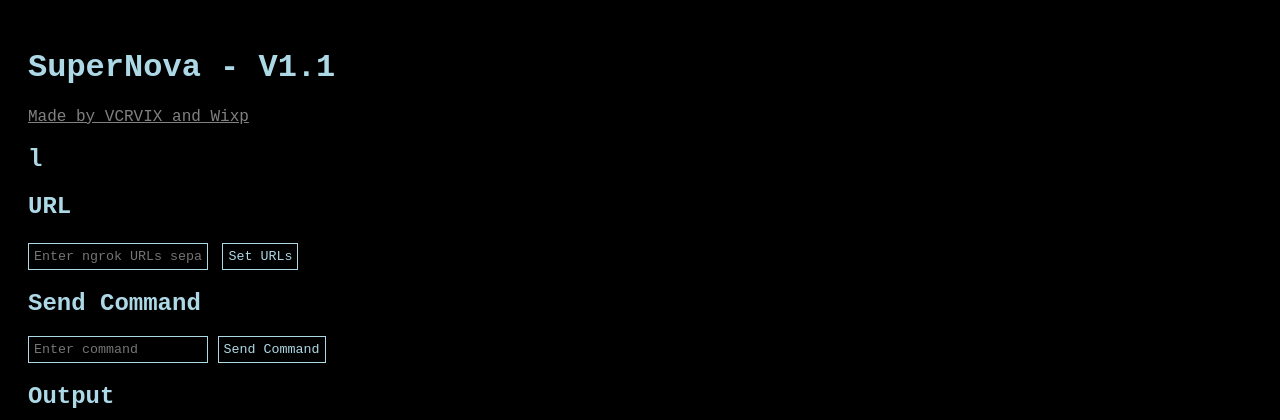
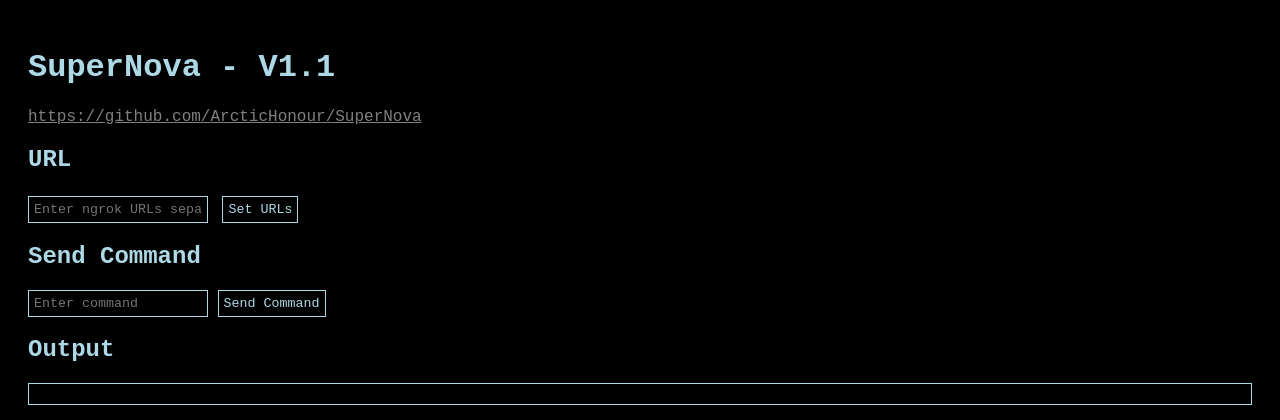
Before and after one commit to ArcticHonour/SuperNova, a Flask app: page / in a window 1280 px wide. Shown: the top 420 px of the page. Run offline with Flask 3, Linux system fonts and the light colour scheme.

Commit message:
Update index.html

```diff
--- a/templates/index.html
+++ b/templates/index.html
@@ -1,9 +1,10 @@
 <!DOCTYPE html>
 <html lang="en">
 <head>
+    <link rel="icon" href="{{ url_for('static', filename='icon.png') }}" type="image/png">
     <meta charset="UTF-8">
     <meta name="viewport" content="width=device-width, initial-scale=1.0">
-    <title>Command Center</title>
+    <title>SuperNova - V1.1</title>
     <script src="https://code.jquery.com/jquery-3.6.0.min.js"></script>
     <style>
         body {
@@ -46,8 +47,7 @@
 </head>
 <body>
     <h1>SuperNova - V1.1</h1>
-    <a href="https://www.example.com" style="color: grey;">Made by VCRVIX and Wixp</a>
-    <h2>l </h2>
+    <a href="https://https://github.com/ArcticHonour/SuperNova" style="color: grey;">https://github.com/ArcticHonour/SuperNova </a>
     <h2>URL<h2>
     <input type="text" id="ngrok-input" placeholder="Enter ngrok URLs separated by commas">
     <button id="set-ngrok">Set URLs</button>
```
